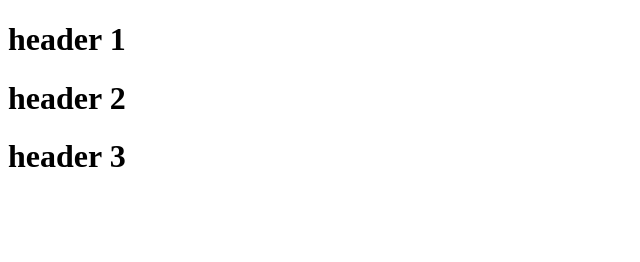
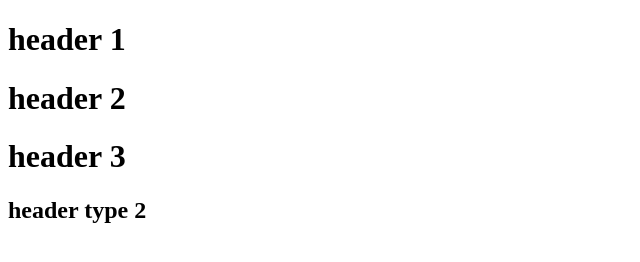
Before and after one commit to EgorVertaev/chi, a plain HTML site: page index.html in a window 1280 px wide. Shown: the whole page, without its empty margins (0-640 px from the left). Drawn offline with Linux system fonts and the light colour scheme.

```diff
--- a/index.html
+++ b/index.html
@@ -8,6 +8,7 @@
         <h1>header 1</h1>
         <h1>header 2</h1>
         <h1>header 3</h1>
+        <h2>header type 2</h2>
     </main>
   </body>
 
```
Also changed, not shown: css/style.css (added), js/main.js (added).
